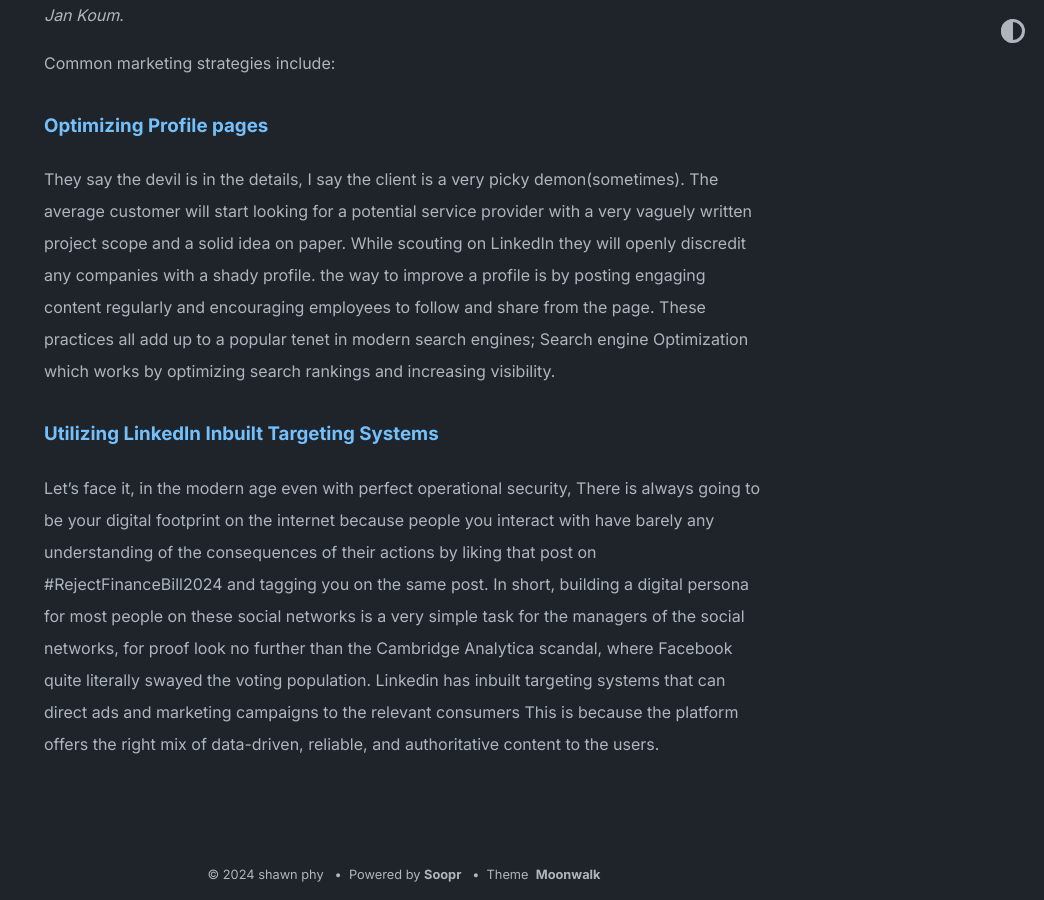
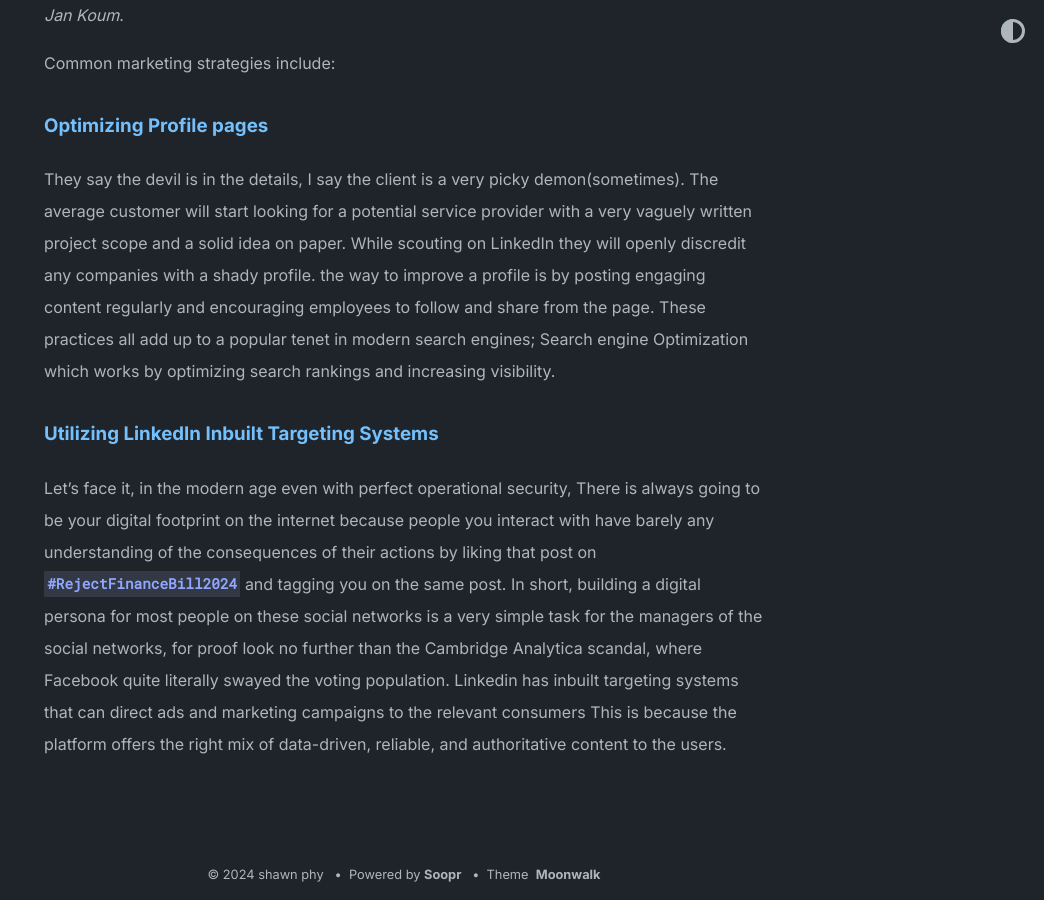
Before and after one commit to shawn-phy/myblog, a Jekyll site: the page built from _musings/2024-06-25-LinkedIn-strategies.md, in a window 1280 px wide and 900 px high, scrolled down 1210 px. Shown: the whole window, without its empty margins (236-1280 px from the left). Built offline with Jekyll 4.4.1, drawn with Linux system fonts in a browser that asks for light colours; some of the changed text lies outside the part shown.

Commit message:
feat: added tags

```diff
--- a/_musings/2024-06-25-LinkedIn-strategies.md
+++ b/_musings/2024-06-25-LinkedIn-strategies.md
@@ -18,5 +18,5 @@ Common marketing strategies include:
 ### Optimizing Profile pages
 They say the devil is in the details, I say the client is a very picky demon(sometimes). The average customer will start looking for a potential service provider with a very vaguely written project scope and a solid idea on paper. While scouting on LinkedIn they will openly discredit any companies with a shady profile. the way to improve a profile is by posting engaging content regularly and encouraging employees to follow and share from the page. These practices all add up to a popular tenet in modern search engines; Search engine Optimization which works by optimizing search rankings and increasing visibility.
 ### Utilizing LinkedIn Inbuilt Targeting Systems
-Let's face it, in the modern age even with perfect operational security, There is always going to be your digital footprint on the internet because people you interact with have barely any understanding of the consequences of their actions by liking that post on #RejectFinanceBill2024 and tagging you on the same post. In short, building a digital persona for most people on these social networks is a very simple task for the managers of the social networks, for proof look no further than the Cambridge Analytica scandal, where Facebook quite literally swayed the voting population.
+Let's face it, in the modern age even with perfect operational security, There is always going to be your digital footprint on the internet because people you interact with have barely any understanding of the consequences of their actions by liking that post on `#RejectFinanceBill2024` and tagging you on the same post. In short, building a digital persona for most people on these social networks is a very simple task for the managers of the social networks, for proof look no further than the Cambridge Analytica scandal, where Facebook quite literally swayed the voting population.
 Linkedin has inbuilt targeting systems that can direct ads and marketing campaigns to the relevant consumers This is because the platform offers the right mix of data-driven, reliable, and authoritative content to the users.
```
